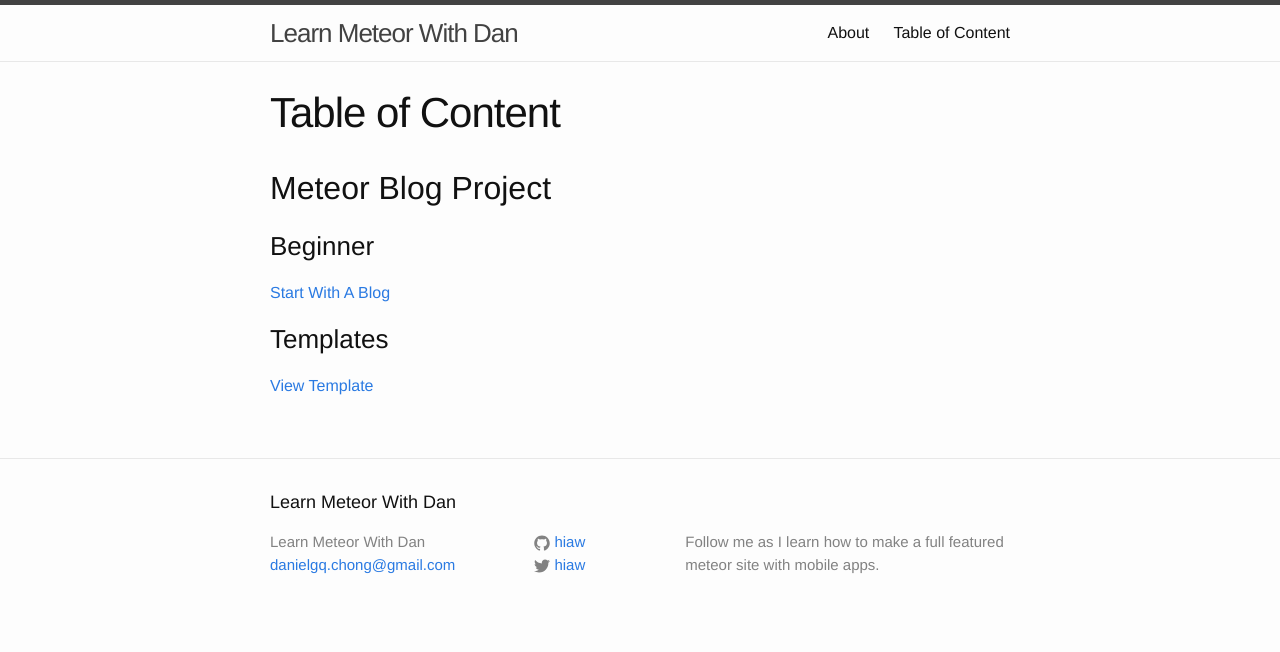
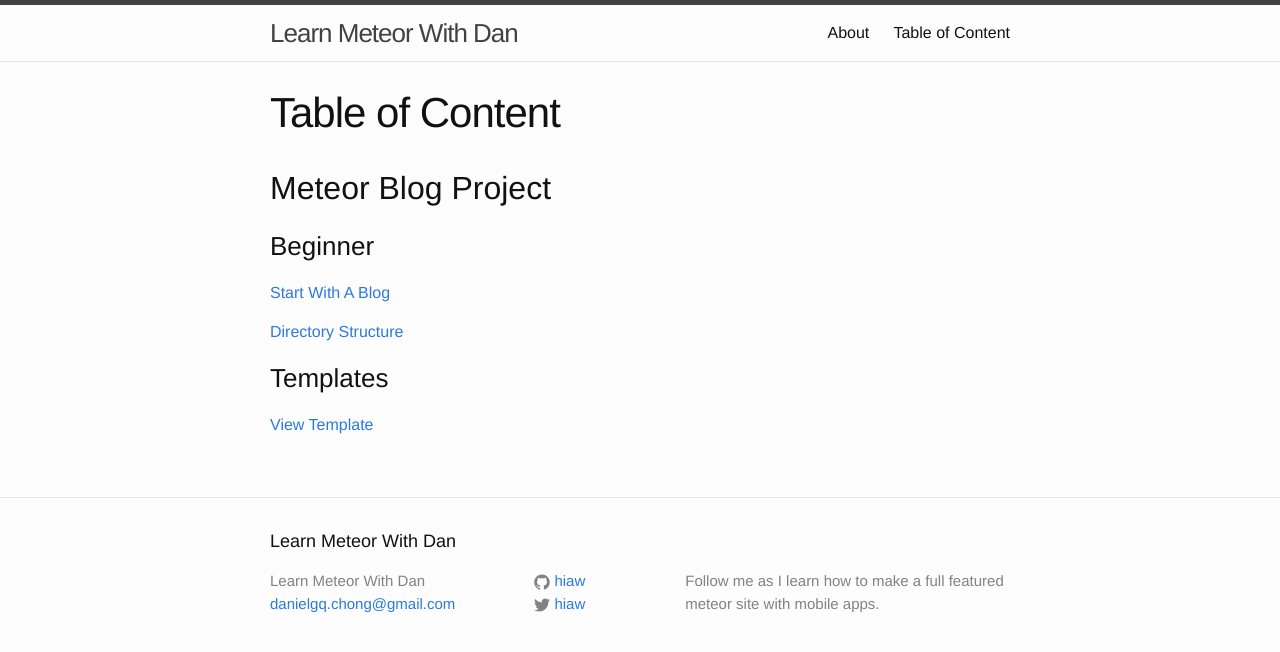
Before and after one commit to hiaw/hiaw.github.io, a Jekyll site: the page built from table-of-content.md, in a window 1280 px wide. Shown: the top 652 px of the page. Built offline with Jekyll 4.4.1, drawn with Linux system fonts in a browser that asks for light colours.

Commit message:
make sure table of content is updated

```diff
--- a/table-of-content.md
+++ b/table-of-content.md
@@ -10,11 +10,11 @@ permalink: /table-of-content/
 
 [Start With A Blog]({% post_url 2015-11-18-first-meteor-app-with-blog %})
 
-<!-- [Meteor Directory Structure]()  -->
+[Directory Structure]({% post_url 2015-11-20-meteor-directory-structure %})
 
 ### Templates
 
-[View Template]({% post_url 2015-11-19-some-static-pages %})
+[View Template]({% post_url 2015-11-19-view-template %})
 
 <!-- [Event handling]()  -->
 
```
Also changed, not shown: _posts/2015-11-19-view-template.md (renamed from _posts/2015-11-19-some-static-pages.md).
